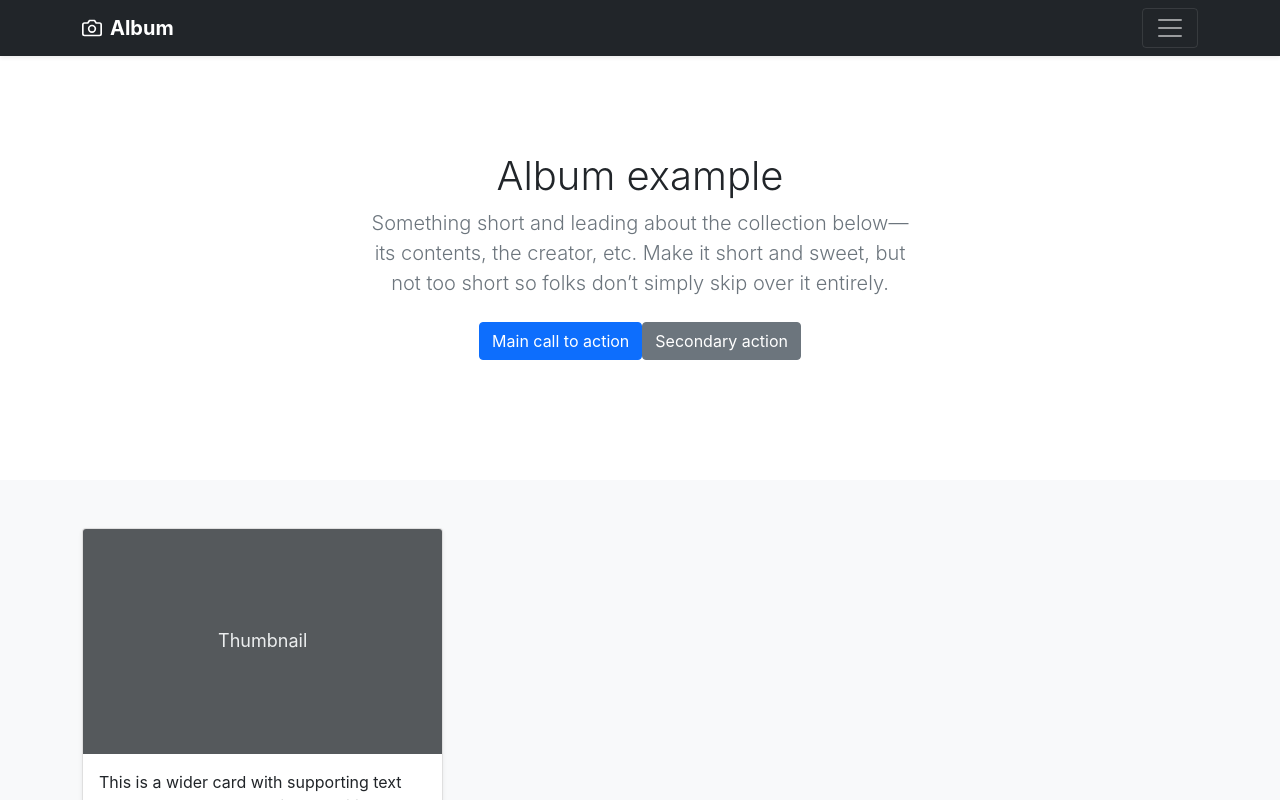
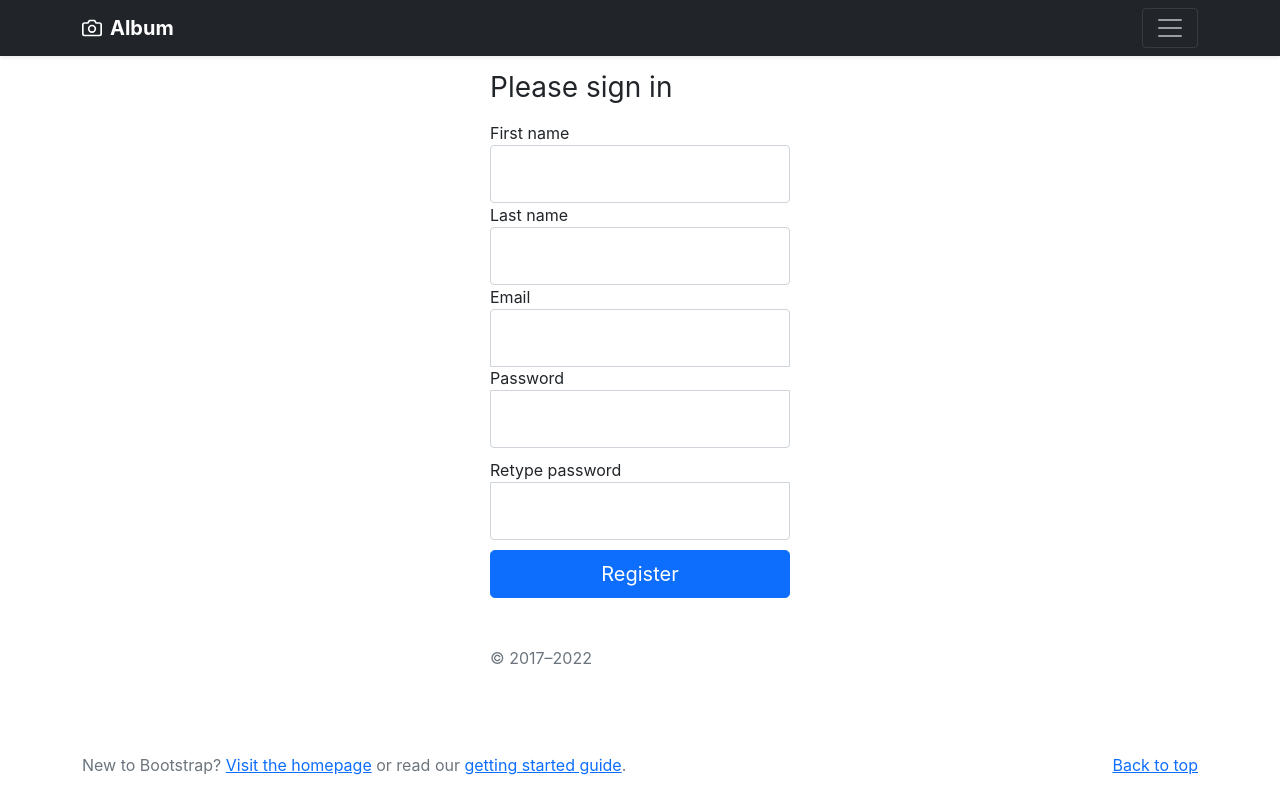
Before and after one commit to BlazOsredkar/Projektni-Teden-2022-Blog, a React (Create React App) app in the folder frontend/: page /register in a window 1280 px wide. Shown: the top 800 px of the page. Built offline with nearby package versions, Linux system fonts and the light colour scheme.

Commit message:
Update on Frontend

```diff
--- a/frontend/package.json
+++ b/frontend/package.json
@@ -6,11 +6,13 @@
     "@testing-library/jest-dom": "^5.16.4",
     "@testing-library/react": "^13.1.1",
     "@testing-library/user-event": "^13.5.0",
+    "@types/axios": "^0.14.0",
     "@types/jest": "^27.4.1",
     "@types/node": "^16.11.27",
     "@types/react": "^18.0.5",
     "@types/react-dom": "^18.0.1",
     "@types/react-router-dom": "^5.3.3",
+    "axios": "^0.26.1",
     "react": "^18.0.0",
     "react-dom": "^18.0.0",
     "react-router-dom": "^6.3.0",
--- a/frontend/public/index.html
+++ b/frontend/public/index.html
@@ -40,5 +40,6 @@
       To begin the development, run `npm start` or `yarn start`.
       To create a production bundle, use `npm run build` or `yarn build`.
     -->
+    <script src="https://cdn.jsdelivr.net/npm/bootstrap@5.1.3/dist/js/bootstrap.bundle.min.js" integrity="sha384-ka7Sk0Gln4gmtz2MlQnikT1wXgYsOg+OMhuP+IlRH9sENBO0LRn5q+8nbTov4+1p" crossorigin="anonymous"></script>
   </body>
 </html>
--- a/frontend/src/App.tsx
+++ b/frontend/src/App.tsx
@@ -4,18 +4,23 @@ import Nav from "./components/Nav";
 import Title from './components/title';
 import Card from "./components/card";
 import Footer from "./components/footer";
+import {BrowserRouter, Route, Routes} from "react-router-dom";
+import Home from './pages/Home';
+import Login from "./pages/Login";
+import Register from "./pages/Register";
 
 function App() {
   return (
     <>
-      <Nav/>
-      <main>
-          <Title/>
-          <Card/>
+        <BrowserRouter>
+            <Routes>
+                <Route path={"/"} element={<Home />} />
+                <Route path={"/login"} element={<Login />} />
+                <Route path={"/register"} element={<Register />} />
+            </Routes>
+        </BrowserRouter>
+    </>
 
-      </main>
-      <Footer/>
-    </>
   );
 }
 
--- a/frontend/src/components/Nav.tsx
+++ b/frontend/src/components/Nav.tsx
@@ -1,4 +1,5 @@
 import React from "react";
+import {Link} from "react-router-dom";
 
 
 const Nav = () => {
@@ -16,9 +17,9 @@ const Nav = () => {
                         <div className="col-sm-4 offset-md-1 py-4">
                             <h4 className="text-white">Contact</h4>
                             <ul className="list-unstyled">
-                                <li><a href="#" className="text-white">Home</a></li>
-                                <li><a href="#" className="text-white">Login</a></li>
-                                <li><a href="#" className="text-white">Register</a></li>
+                                <li><Link to={"/"} className="text-white">Home</Link></li>
+                                <li><Link to={"/login"} className="text-white">Login</Link></li>
+                                <li><Link to={"/register"} className="text-white">Register</Link></li>
                             </ul>
                         </div>
                     </div>
--- a/frontend/src/pages/Home.tsx
+++ b/frontend/src/pages/Home.tsx
@@ -1,11 +1,19 @@
 import React from "react";
 import Nav from "../components/Nav";
+import Title from "../components/title";
+import Card from "../components/card";
+import Footer from "../components/footer";
 
 const Home = () => {
   return(
       <>
-          <Nav />
-          <h1>HOME</h1>
+          <Nav/>
+          <main>
+              <Title/>
+              <Card/>
+
+          </main>
+          <Footer/>
       </>
   )
 }
--- a/frontend/src/pages/Register.tsx
+++ b/frontend/src/pages/Register.tsx
@@ -1,11 +1,105 @@
-import React from "react";
+import React, {SyntheticEvent, useState} from "react";
 import Nav from "../components/Nav";
+import axios from "axios";
+import "./register.css"
+import Footer from "../components/footer";
+import {useNavigate} from "react-router-dom";
+
+
 
 const Register = () => {
+    const navigation = useNavigate();
+    const[first_name,setFirstName] = useState("");
+    const[last_name,setLastName] = useState("");
+    const[email,setEmail] = useState("");
+    const[password,setPassword] = useState("");
+    const[password_confirm,setPasswordConfirm] = useState("");
+
+    const submit = async(e:SyntheticEvent) => {
+      e.preventDefault();
+
+      const data = {
+          first_name,
+          last_name,
+          email,
+          password,
+          password_confirm
+      }
+
+      console.log(data);
+
+      const response = await axios.post("http://localhost:3000/auth/register", data);
+      console.log(response);
+
+      if(response.status == 201){
+          navigation({
+              pathname: "/"
+          });
+      }
+
+    }
+
+
     return(
         <>
             <Nav />
-            <h1>REGISTER</h1>
+
+            <main className="form-signin">
+                <form onSubmit={submit}>
+                    <h1 className="h3 mb-3 fw-normal">Please sign in</h1>
+
+                    <label>First name</label>
+                    <div className="form-floating">
+                        <input type="text" className="form-control"
+                               placeholder="Name"
+                        onChange={event => setFirstName(event.target.value)}/>
+
+                    </div>
+
+                    <label>Last name</label>
+                    <div className="form-floating">
+                        <input type="text" className="form-control"
+                               placeholder="Last name"
+                               onChange={event => setLastName(event.target.value)}
+                        />
+
+                    </div>
+
+                    <label>Email</label>
+                    <div className="form-floating">
+                        <input type="email" className="form-control"
+                               placeholder="name@example.com"
+                               onChange={event => setEmail(event.target.value)}
+                        />
+
+                    </div>
+
+                    <label>Password</label>
+                    <div className="form-floating">
+                        <input type="password" className="form-control"
+                               placeholder="Password"
+                               onChange={event => setPassword(event.target.value)}
+                        />
+                    </div>
+
+                    <label>Retype password</label>
+                    <div className="form-floating">
+                        <input type="password" className="form-control"
+                               placeholder="Confirm Password"
+                               onChange={event => setPasswordConfirm(event.target.value)}
+
+                        />
+                    </div>
+
+
+
+                    <button className="w-100 btn btn-lg btn-primary" type="submit">Register</button>
+                    <p className="mt-5 mb-3 text-muted">&copy; 2017–2022</p>
+                </form>
+            </main>
+
+
+            <Footer/>
         </>
     )
 }
--- /dev/null
+++ b/frontend/src/pages/register.css
@@ -0,0 +1,27 @@
+
+.form-signin {
+    width: 100%;
+    max-width: 330px;
+    padding: 15px;
+    margin: auto;
+}
+
+.form-signin .checkbox {
+    font-weight: 400;
+}
+
+.form-signin .form-floating:focus-within {
+    z-index: 2;
+}
+
+.form-signin input[type="email"] {
+    margin-bottom: -1px;
+    border-bottom-right-radius: 0;
+    border-bottom-left-radius: 0;
+}
+
+.form-signin input[type="password"] {
+    margin-bottom: 10px;
+    border-top-left-radius: 0;
+    border-top-right-radius: 0;
+}
```
Also changed, not shown: 2 other files (tests, documents, lock files or other folders).
